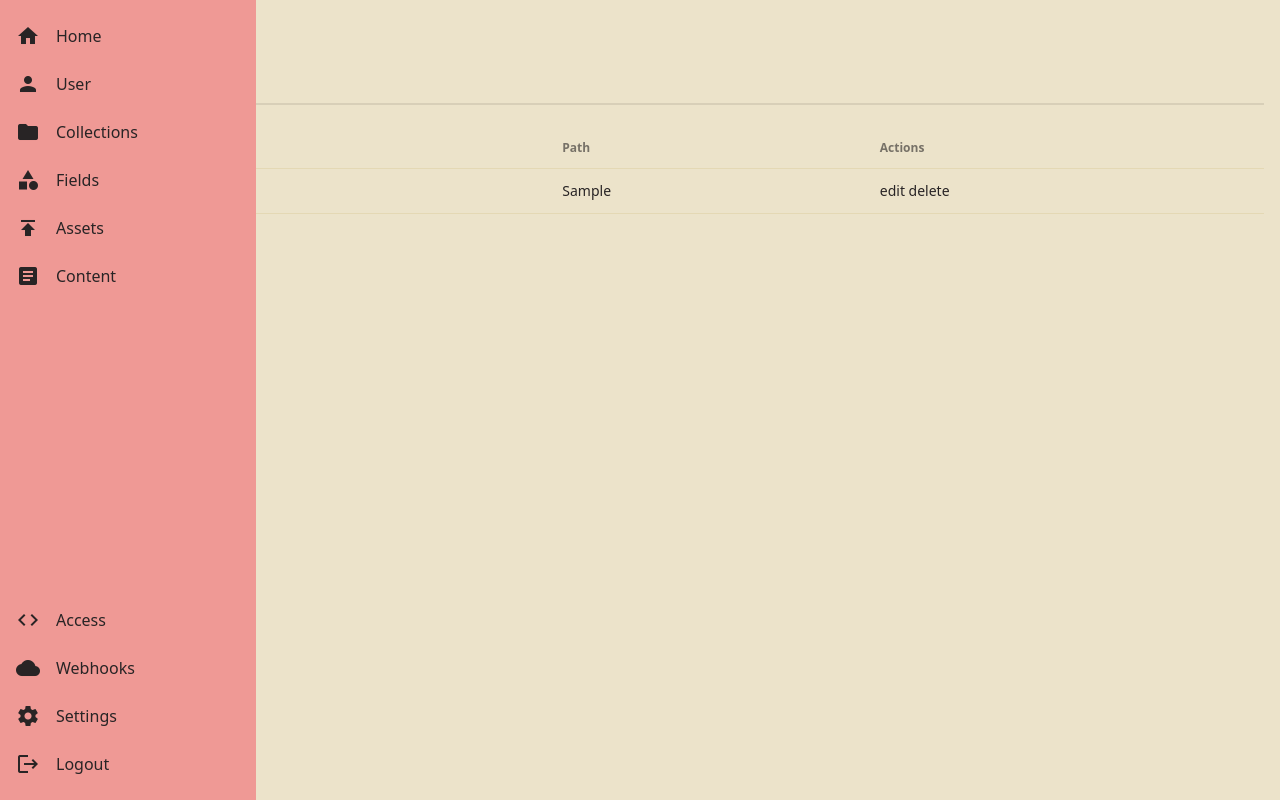
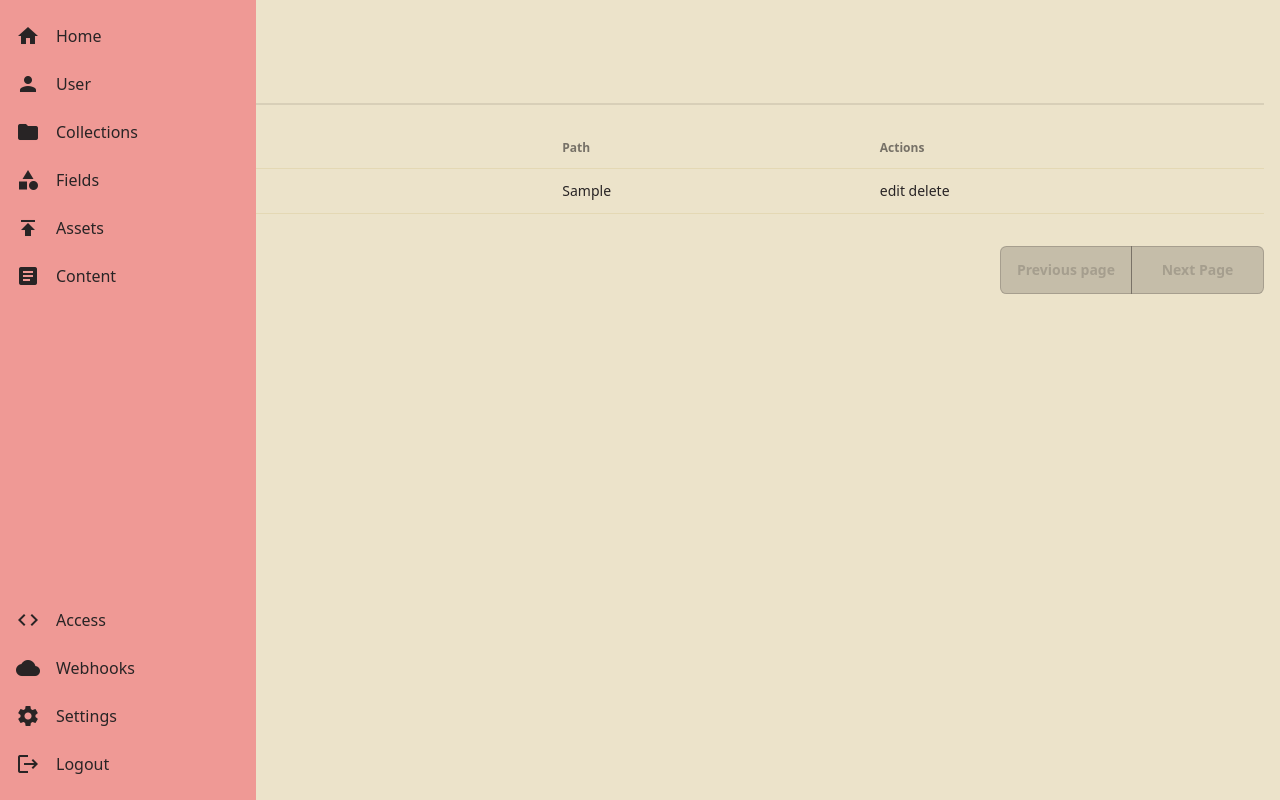
Before and after one commit to janmarkuslanger/nuri, a Flask app: page /admin/assets/ in a window 1280 px wide. Run offline with Flask 3, Linux system fonts and the light colour scheme; a user stored in the database is signed in; tables that the repository leaves empty hold one stand-in row (values such as "Sample post"); style sheets or scripts are compiled from the project's sources; some libraries are stand-ins or nearby versions.

Commit message:
feat: add pagination for asset

```diff
--- a/nuri/config.py
+++ b/nuri/config.py
@@ -4,3 +4,4 @@ UPLOAD_FOLDER = "uploads"
 SQLALCHEMY_DATABASE_URI = "sqlite:///nuri.db"
 SQLALCHEMY_TRACK_MODIFICATIONS = False
 SECRET_KEY = os.urandom(24)
+ITEMS_PER_PAGE = 1
--- a/nuri/templates/asset/index.html
+++ b/nuri/templates/asset/index.html
@@ -19,7 +19,8 @@
         [
             { "label": "edit", "url": "asset.edit", "value": "id" },
             { "label": "delete", "url": "asset.delete", "value": "id" }
-        ]
+        ],
+        pagination
     )
 }}
 
--- a/nuri/templates/macros/table.html
+++ b/nuri/templates/macros/table.html
@@ -1,4 +1,4 @@
-{% macro render_table(items, labels, display, actions) %}
+{% macro render_table(items, labels, display, actions, pagination) %}
 {% if items %}
 <table class="table">
     <thead>
@@ -35,6 +35,28 @@
     </tbody>
 
 </table>
+
+
+{% if pagination %}
+    <div class="flex items-center justify-between mt-8">
+
+        <div>
+            Seite {{ pagination.page }} von {{ pagination.pages }}
+        </div>
+
+        <div class="join grid grid-cols-2">
+            <a class="join-item btn btn-outline {% if not pagination.has_prev %}btn-disabled{% endif %}" href="{{ url_for(pagination.url_name, page=pagination.prev_num) }}">
+                Previous page
+            </a>
+
+            <a class="join-item btn btn-outline {% if not pagination.has_next %}btn-disabled{% endif %}" href="{{ url_for(pagination.url_name, page=pagination.next_num) }}">
+                Next Page
+            </a>
+        </div>
+
+    </div>
+{% endif %}
+
 {% else %}
     <p>There are no items available.</p>
 {% endif %}
--- a/nuri/views/asset.py
+++ b/nuri/views/asset.py
@@ -18,8 +18,13 @@ view = Blueprint("asset", __name__)
 @view.route("/", methods=["GET"])
 @roles_required(Role.EDITOR, Role.ADMIN)
 def index():
-    assets = Asset.query.all()
-    return render_template("/asset/index.html", assets=assets)
+    page = request.args.get('page', 1, type=int)
+    per_page = current_app.config.get("ITEMS_PER_PAGE", 10)
+    pagination = Asset.query.paginate(page=page, per_page=per_page, error_out=False)
+    assets = pagination.items
+    pagination.url_name="asset.index"
+    return render_template("/asset/index.html", assets=assets, pagination=pagination)
+
 
 
 @view.route("/create", methods=["GET", "POST"])
```
